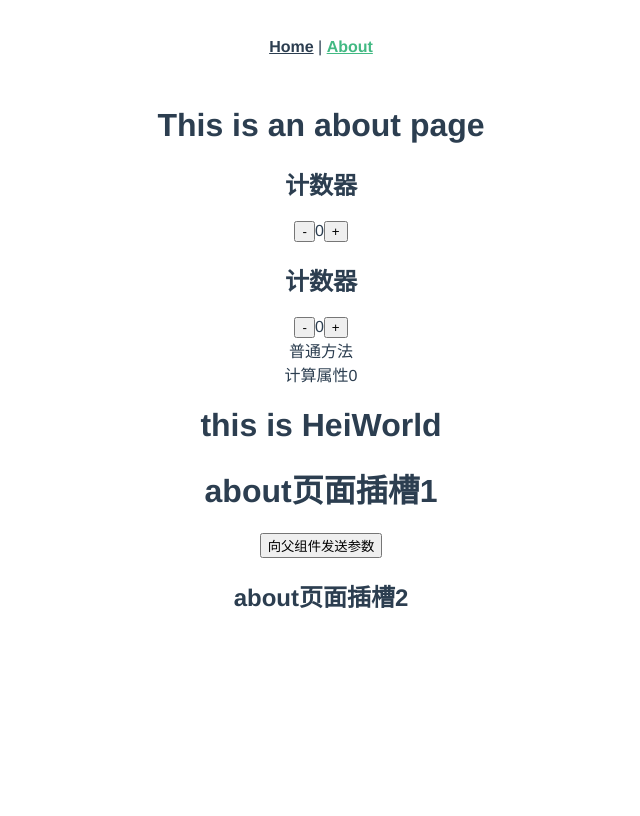
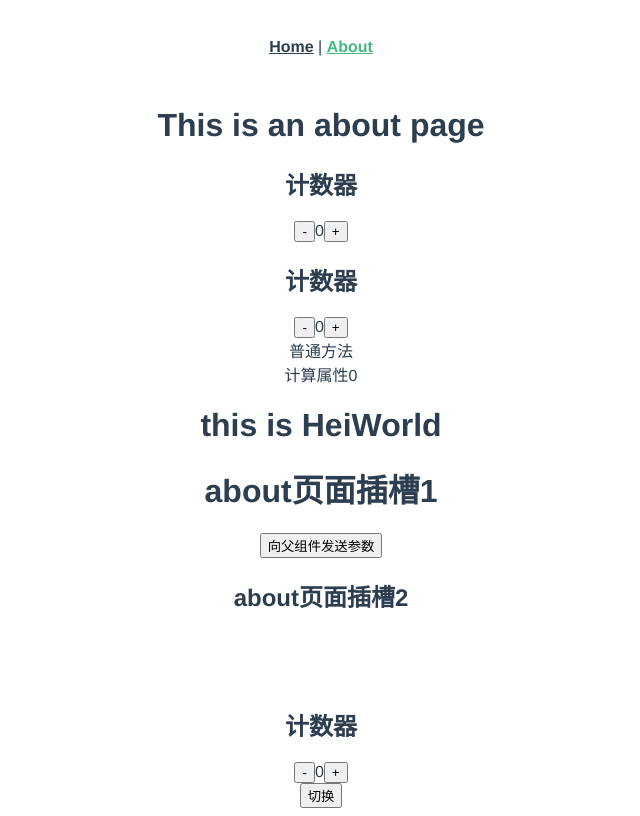
Before and after one commit to alexmiaonan/VUEtest, a Vue app: page /#/about in a window 1280 px wide. Shown: the whole page, without its empty margins (319-959 px from the left). Built offline with nearby package versions, Linux system fonts and the light colour scheme.

Commit message:
vue生命周期

```diff
--- /dev/null
+++ b/src/components/step.vue
@@ -0,0 +1,46 @@
+<template>
+	<div>
+		<h2>计数器</h2>
+		<button @click="num2--">-</button>
+		<span>{{num2}}</span>
+		<button @click="num2++">+</button>
+	</div>
+</template>
+
+<script>
+	export default {
+		data() {
+			return {
+
+				num2: 0,
+			}
+		},
+		beforeCreate() {
+			console.log("创建之前")
+		},
+		created() {
+			console.log("创建了")
+		},
+		beforeMount() {
+			console.log("渲染之前")
+		},
+		mounted() {
+			console.log("渲染了")
+		},
+		beforeUpdate() {
+			console.log("更新之前")
+		},
+		updated() {
+			console.log("更新了")
+		},
+		beforeDestroy() {
+			console.log("销毁之前")
+		},
+		destroyed() {
+			console.log("销毁了")
+		}
+	}
+</script>
+
+<style>
+</style>
--- a/src/views/About.vue
+++ b/src/views/About.vue
@@ -19,15 +19,23 @@
 			<h1 slot="shang">about页面插槽1</h1>
 			<h2 slot="xia">about页面插槽2</h2>
 		</HiWorld>
+		<step v-if="show"></step>
+		<button @click="show=!show">切换</button>
 	</div>
 </template>
 <script>
+	import step from "../components/step.vue"
 	export default {
 		data() {
 			return {
+
 				num: 0,
-				num2: 0
+				num2: 0,
+				show:true,
 			}
+		},
+		components: {
+			step
 		},
 		methods: {
 			normal() {
```
